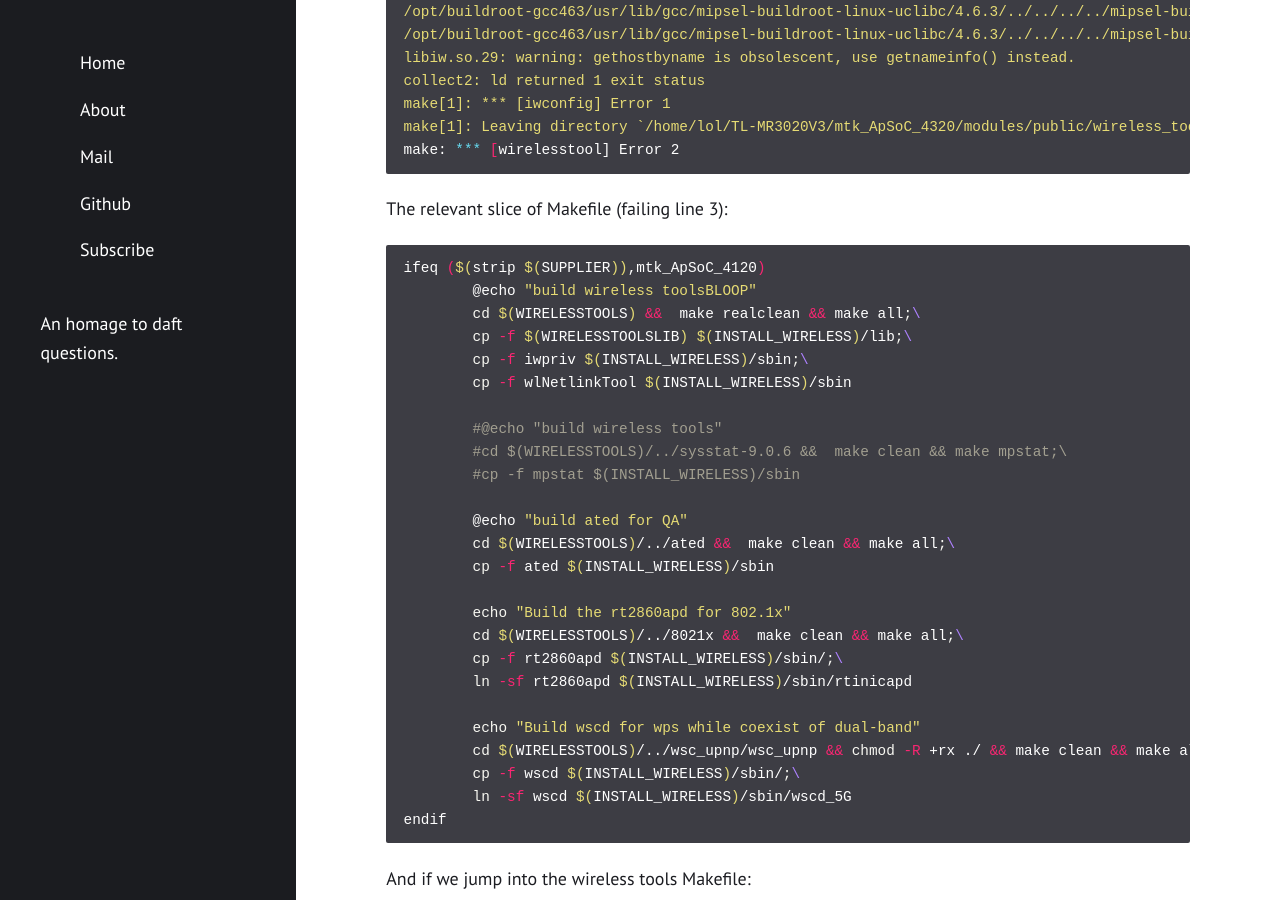
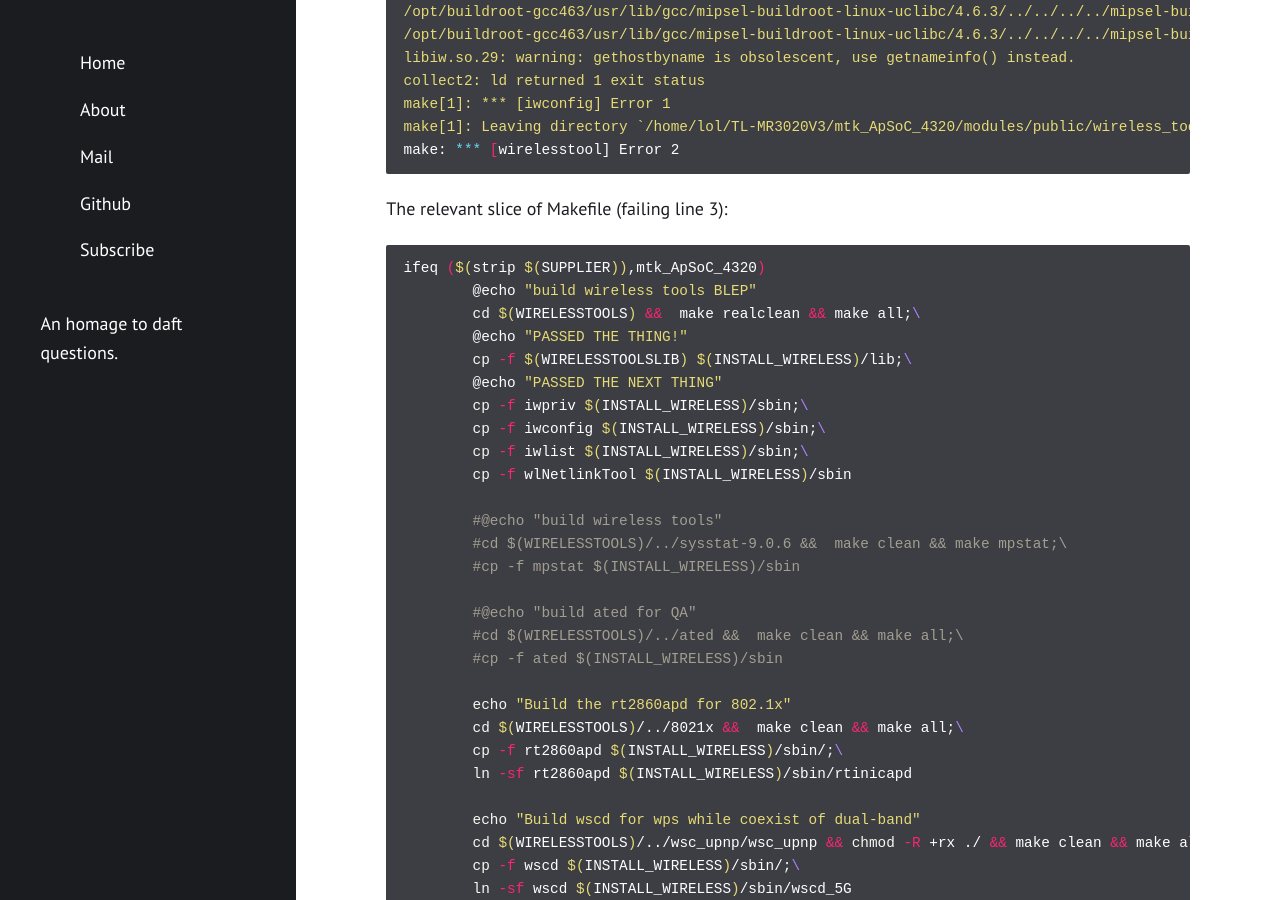
Before and after one commit to unmeg/unmeg.github.io, a Jekyll site: the page built from _posts/2020-06-24-tplink-mr3020-sitrep-1.md, in a window 1280 px wide and 900 px high, scrolled down 1553 px. Built offline with Jekyll 4.4.1, drawn with Linux system fonts in a browser that asks for light colours.

Commit message:
Update 2020-06-24-tplink-mr3020-sitrep-1.md

````diff
--- a/_posts/2020-06-24-tplink-mr3020-sitrep-1.md
+++ b/_posts/2020-06-24-tplink-mr3020-sitrep-1.md
@@ -53,30 +53,34 @@ make: *** [wirelesstool] Error 2
 The relevant slice of Makefile (failing line 3):
 
 ```bash
-ifeq ($(strip $(SUPPLIER)),mtk_ApSoC_4120)
-        @echo "build wireless toolsBLOOP"
-        cd $(WIRELESSTOOLS) &&  make realclean && make all;\
-        cp -f $(WIRELESSTOOLSLIB) $(INSTALL_WIRELESS)/lib;\
-        cp -f iwpriv $(INSTALL_WIRELESS)/sbin;\
-        cp -f wlNetlinkTool $(INSTALL_WIRELESS)/sbin
+ifeq ($(strip $(SUPPLIER)),mtk_ApSoC_4320)
+	@echo "build wireless tools BLEP"
+	cd $(WIRELESSTOOLS) &&  make realclean && make all;\
+	@echo "PASSED THE THING!"
+	cp -f $(WIRELESSTOOLSLIB) $(INSTALL_WIRELESS)/lib;\
+	@echo "PASSED THE NEXT THING"
+	cp -f iwpriv $(INSTALL_WIRELESS)/sbin;\
+	cp -f iwconfig $(INSTALL_WIRELESS)/sbin;\
+	cp -f iwlist $(INSTALL_WIRELESS)/sbin;\
+	cp -f wlNetlinkTool $(INSTALL_WIRELESS)/sbin
 
-        #@echo "build wireless tools"
-        #cd $(WIRELESSTOOLS)/../sysstat-9.0.6 &&  make clean && make mpstat;\
-        #cp -f mpstat $(INSTALL_WIRELESS)/sbin
+	#@echo "build wireless tools"
+	#cd $(WIRELESSTOOLS)/../sysstat-9.0.6 &&  make clean && make mpstat;\
+	#cp -f mpstat $(INSTALL_WIRELESS)/sbin
 
-        @echo "build ated for QA"
-        cd $(WIRELESSTOOLS)/../ated &&  make clean && make all;\
-        cp -f ated $(INSTALL_WIRELESS)/sbin
+	#@echo "build ated for QA"
+	#cd $(WIRELESSTOOLS)/../ated &&  make clean && make all;\
+	#cp -f ated $(INSTALL_WIRELESS)/sbin
 
-        echo "Build the rt2860apd for 802.1x"
-        cd $(WIRELESSTOOLS)/../8021x &&  make clean && make all;\
-        cp -f rt2860apd $(INSTALL_WIRELESS)/sbin/;\
-        ln -sf rt2860apd $(INSTALL_WIRELESS)/sbin/rtinicapd
+	echo "Build the rt2860apd for 802.1x"
+	cd $(WIRELESSTOOLS)/../8021x &&  make clean && make all;\
+	cp -f rt2860apd $(INSTALL_WIRELESS)/sbin/;\
+	ln -sf rt2860apd $(INSTALL_WIRELESS)/sbin/rtinicapd
 
-        echo "Build wscd for wps while coexist of dual-band"
-        cd $(WIRELESSTOOLS)/../wsc_upnp/wsc_upnp && chmod -R +rx ./ && make clean && make all;\
-        cp -f wscd $(INSTALL_WIRELESS)/sbin/;\
-        ln -sf wscd $(INSTALL_WIRELESS)/sbin/wscd_5G
+	echo "Build wscd for wps while coexist of dual-band"
+	cd $(WIRELESSTOOLS)/../wsc_upnp/wsc_upnp && chmod -R +rx ./ && make clean && make all;\
+	cp -f wscd $(INSTALL_WIRELESS)/sbin/;\
+	ln -sf wscd $(INSTALL_WIRELESS)/sbin/wscd_5G
 endif
 ```
 
````
